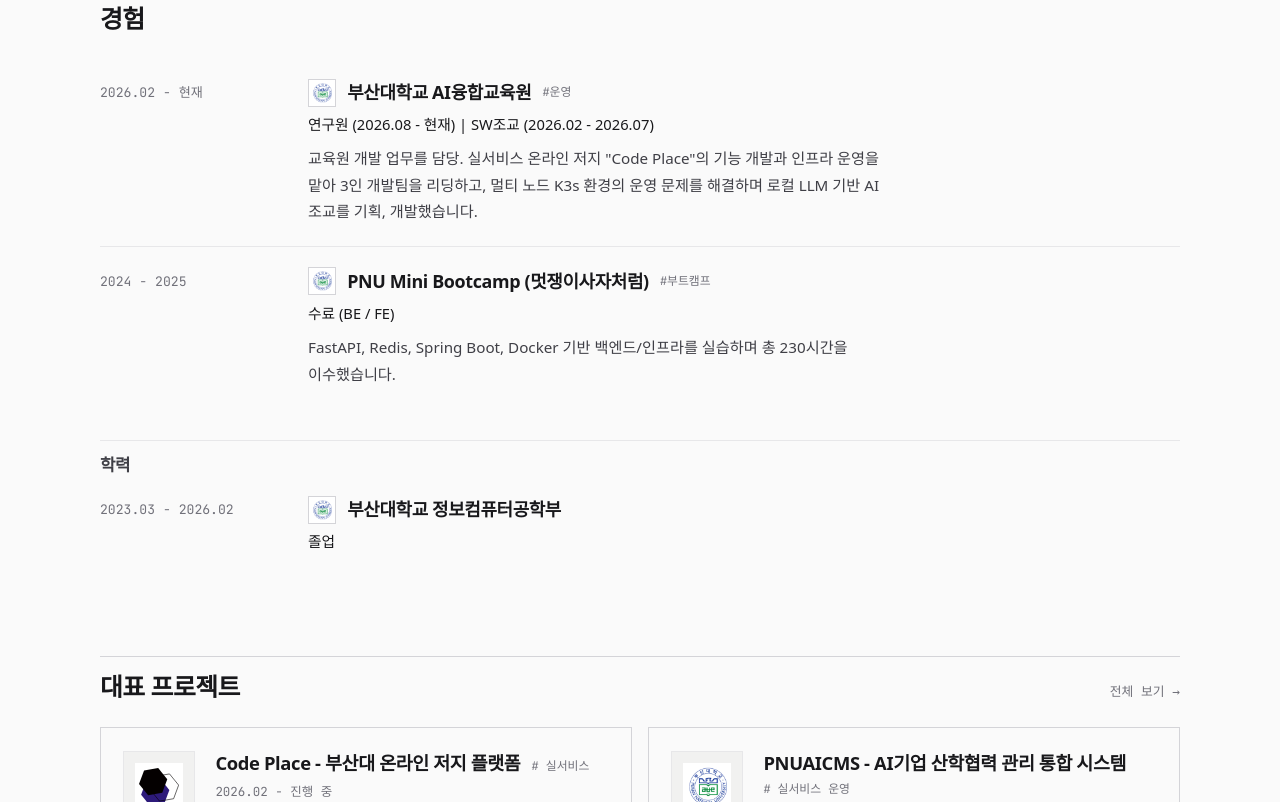
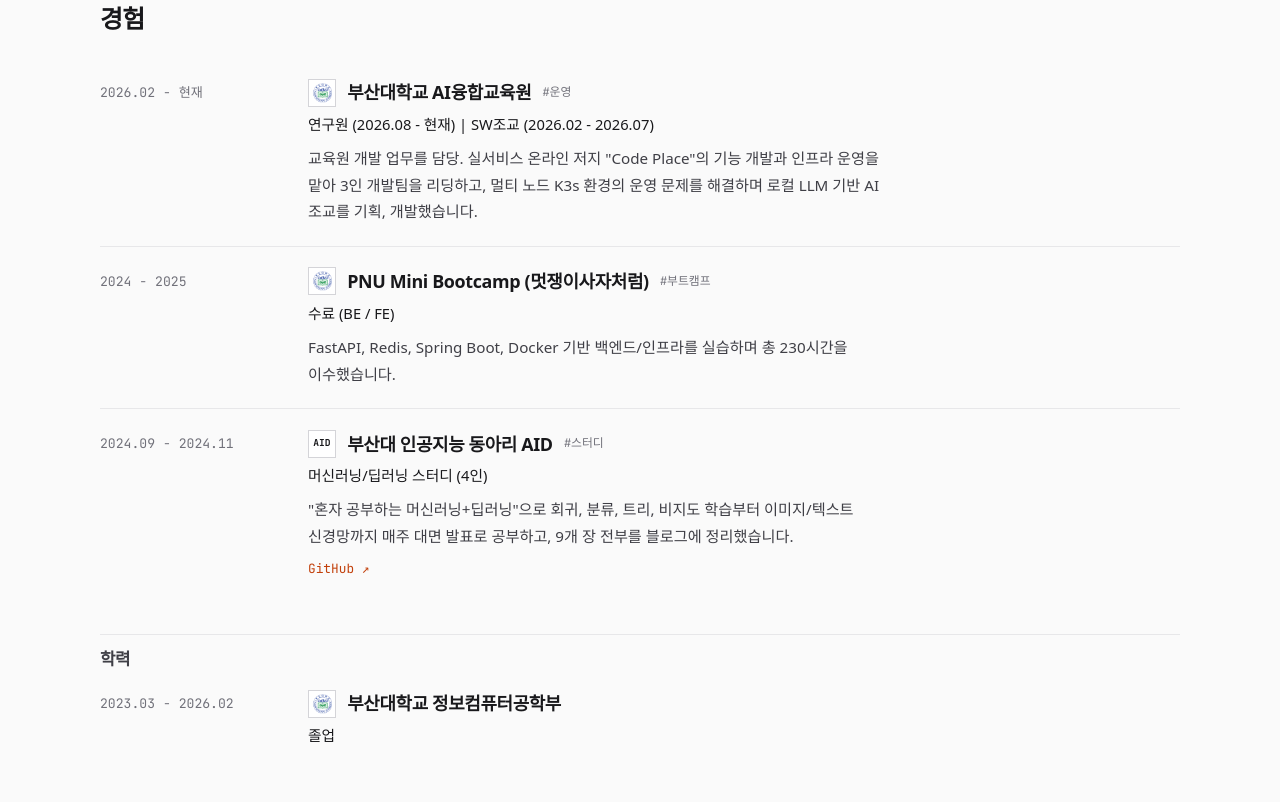
Before and after one commit to wlsgur11/wlsgur11.github.io, an Astro site: page / in a window 1280 px wide. Shown: the part 1017-1819 px from the top of the page. Built offline with nearby package versions, Linux system fonts and the light colour scheme; Astro itself is replaced by a stand-in of ours; a web font is replaced by a local one.

Commit message:
home: 경험에 AID 머신러닝/딥러닝 스터디 추가

```diff
--- a/src/components/HomeView.astro
+++ b/src/components/HomeView.astro
@@ -115,6 +115,19 @@ const experience = [
 			ko: 'FastAPI, Redis, Spring Boot, Docker 기반 백엔드/인프라를 실습하며 총 230시간을 이수했습니다.',
 			en: 'Practiced backend and infra with FastAPI, Redis, Spring Boot, and Docker across 230 hours.',
 		},
+	},
+	{
+		mark: 'AID',
+		logo: '',
+		org: { ko: '부산대 인공지능 동아리 AID', en: 'AID, PNU AI Club' },
+		badge: { ko: '스터디', en: 'Study' },
+		period: { ko: '2024.09 - 2024.11', en: '2024.09 - 2024.11' },
+		role: { ko: '머신러닝/딥러닝 스터디 (4인)', en: 'ML/DL study group (4 members)' },
+		desc: {
+			ko: '"혼자 공부하는 머신러닝+딥러닝"으로 회귀, 분류, 트리, 비지도 학습부터 이미지/텍스트 신경망까지 매주 대면 발표로 공부하고, 9개 장 전부를 블로그에 정리했습니다.',
+			en: 'Worked through "Machine Learning + Deep Learning on Your Own" with weekly in-person presentations, from regression, classification, trees, and unsupervised learning to image and text neural networks, and wrote up all nine chapters on my blog.',
+		},
+		link: 'https://github.com/Parkhaeil/ML-DL-study',
 	},
 ];
 
@@ -248,6 +261,11 @@ const certs = en
 									</div>
 									<p class="tl-role">{L(e.role)}</p>
 									<p class="tl-desc">{L(e.desc)}</p>
+									{e.link && (
+										<a class="tl-link" href={e.link} target="_blank" rel="noopener">
+											GitHub ↗
+										</a>
+									)}
 								</div>
 							</li>
 						))
@@ -641,6 +659,17 @@ const certs = en
 		max-width: 68ch;
 		font-size: 0.95rem;
 	}
+	.tl-link {
+		display: inline-block;
+		margin-top: 0.5rem;
+		font-family: var(--font-mono);
+		font-size: 0.8rem;
+		color: var(--accent);
+		text-decoration: none;
+	}
+	.tl-link:hover {
+		text-decoration: underline;
+	}
 	.sub-head {
 		font-size: 1.05rem;
 		margin: 2rem 0 0;
```
